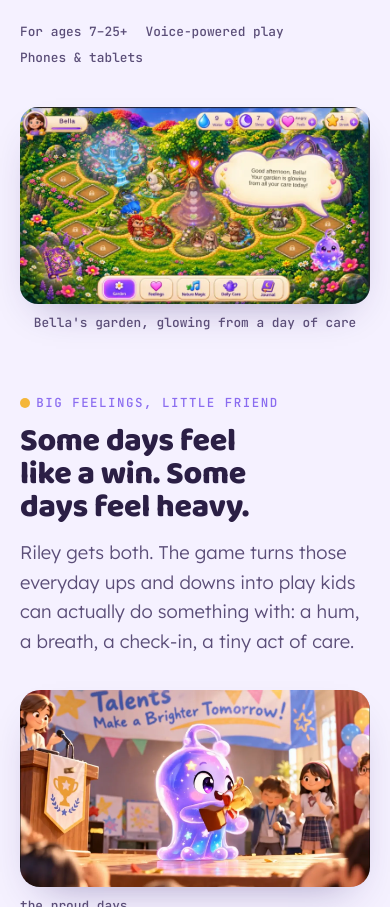
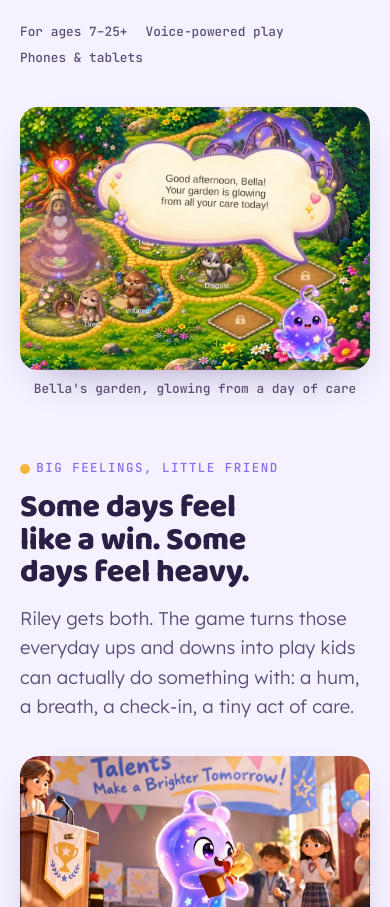
Before and after one commit to abiee17/my-friend-riley, a plain HTML site: page index.html in a window 390 px wide. Shown: the part 978-1885 px from the top of the page. Drawn offline with Linux system fonts and the light colour scheme.

Commit message:
Phone-friendly banner crop
Co-Authored-By: Claude Opus 5.5 <noreply@anthropic.com>

```diff
--- a/index.html
+++ b/index.html
@@ -246,6 +246,8 @@ body { background: var(--mfr-ground); }
 .mfr .bloom-caption { font: 500 .78rem/1 var(--mono); letter-spacing: .08em; text-transform: uppercase; color: #FFC94A; min-height: 1em; }
 .mfr .garden-banner { margin-block: clamp(8px, 2vw, 24px) 0; }
 .mfr .garden-banner .shot { aspect-ratio: 16 / 9; border-radius: clamp(18px, 3vw, 28px); }
+.mfr .garden-banner picture { display: block; width: 100%; height: 100%; }
+@media (max-width: 600px) { .mfr .garden-banner .shot { aspect-ratio: 4 / 3; } }
 .mfr .garden-banner figcaption { text-align: center; }
 
 /* ── grownups ── */
@@ -329,11 +331,14 @@ body { background: var(--mfr-ground); }
     <!-- GARDEN BANNER -->
     <figure class="garden-banner">
       <div class="shot">
+        <picture>
+        <source media="(max-width: 600px)" srcset="assets/garden-banner-mobile.webp" width="900" height="675">
         <img src="assets/garden-banner-1600.webp"
              srcset="assets/garden-banner-800.webp 800w, assets/garden-banner-1600.webp 1600w"
              sizes="(max-width: 1160px) calc(100vw - 40px), 1120px"
              alt="Riley's garden at home: emotion pets around the heart tree, with Riley saying 'Good afternoon, Bella! Your garden is glowing from all your care today!'"
              width="1600" height="900" decoding="async">
+        </picture>
       </div>
       <figcaption>Bella's garden, glowing from a day of care</figcaption>
     </figure>
```
Also changed, not shown: mfr-snippet.html (+5 -0 lines), assets/garden-banner-mobile.webp (added).
